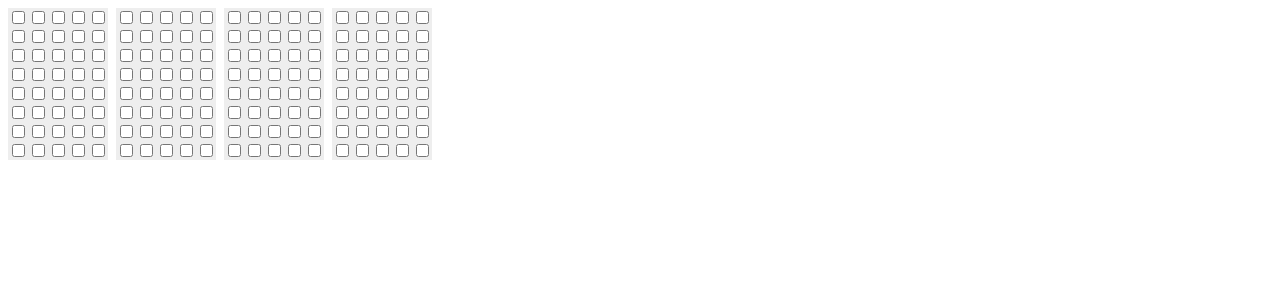
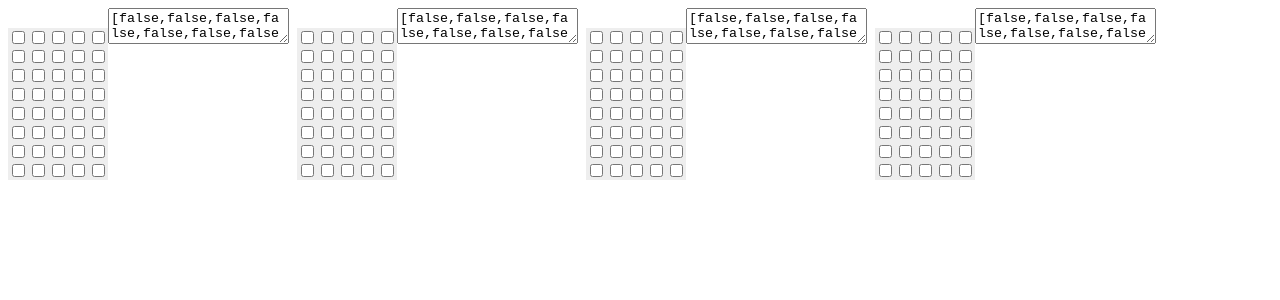
Before and after one commit to mateusznowakdev/charlcd-designer, a React (Vite) app: page / in a window 1280 px wide. Shown: the top 300 px of the page. Built offline with nearby package versions, Linux system fonts and the light colour scheme.

Commit message:
Display data for each custom character

```diff
--- a/src/App.jsx
+++ b/src/App.jsx
@@ -4,9 +4,9 @@ const CHARACTER_COUNT = 4;
 const ROW_COUNT = 8;
 const COLUMN_COUNT = 5;
 
-function CustomCharacter({ pixels, setPixel }) {
+function CustomCharacterInput({ pixels, setPixel }) {
   return (
-    <div className="custom-char">
+    <div className="custom-character-input">
       {pixels.map((pixel, pixelID) => (
         <input
           checked={pixel}
@@ -15,6 +15,19 @@ function CustomCharacter({ pixels, setPixel }) {
           type="checkbox"
         />
       ))}
+    </div>
+  );
+}
+
+function CustomCharacterCode({ pixels }) {
+  return <textarea value={JSON.stringify(pixels)} />;
+}
+
+function CustomCharacter({ pixels, setPixel }) {
+  return (
+    <div>
+      <CustomCharacterInput pixels={pixels} setPixel={setPixel} />
+      <CustomCharacterCode pixels={pixels} />
     </div>
   );
 }
@@ -43,7 +56,7 @@ export default function App() {
   useEffect(initializeCharacters, []);
 
   return (
-    <div className="custom-chars">
+    <div className="custom-characters">
       {characters.map((pixels, id) => (
         <CustomCharacter
           key={id}
--- a/src/main.css
+++ b/src/main.css
@@ -2,12 +2,12 @@ body {
   font-family: sans-serif;
 }
 
-.custom-chars {
+.custom-characters {
   display: flex;
   gap: 0.5rem;
 }
 
-.custom-char {
+.custom-character-input {
   background-color: #eee;
   display: inline-grid;
   grid-template-columns: repeat(5, 1fr);
```
